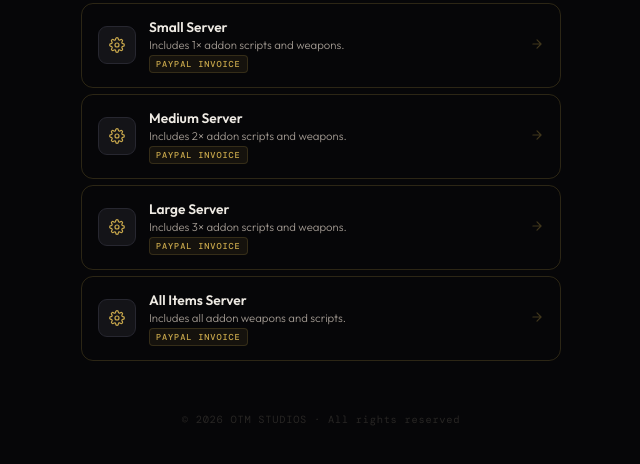
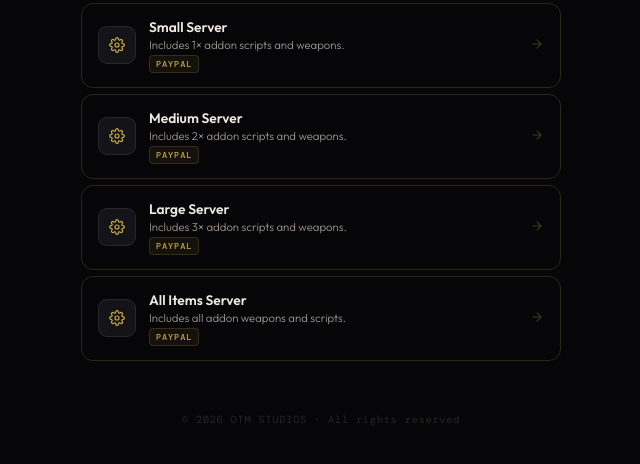
Before and after one commit to D4RKDEVELOPERRBX/otmbiowebsite, a plain HTML site: page index.html in a window 1280 px wide. Shown: the part 2051-2515 px from the top of the page, without its empty margins (319-959 px from the left). Drawn offline with nearby package versions, Linux system fonts and the light colour scheme.

Commit message:
Update index.html

```diff
--- a/index.html
+++ b/index.html
@@ -644,7 +644,7 @@ var CONFIG = {
   CONFIG.payments.forEach(function(pay) {
     var btn = makeEl("button", "pay-btn reveal",
       '<div class="btn-icon">' + ICONS.gear + '</div>' +
-      '<div class="btn-text"><span class="btn-title">' + pay.title + '</span><span class="btn-sub">' + pay.sub + '</span><span class="pay-badge">PayPal Invoice</span></div>' +
+      '<div class="btn-text"><span class="btn-title">' + pay.title + '</span><span class="btn-sub">' + pay.sub + '</span><span class="pay-badge">PayPal</span></div>' +
       '<span class="btn-arrow">' + ICONS.arrow + '</span>'
     );
     (function(p) {
```
